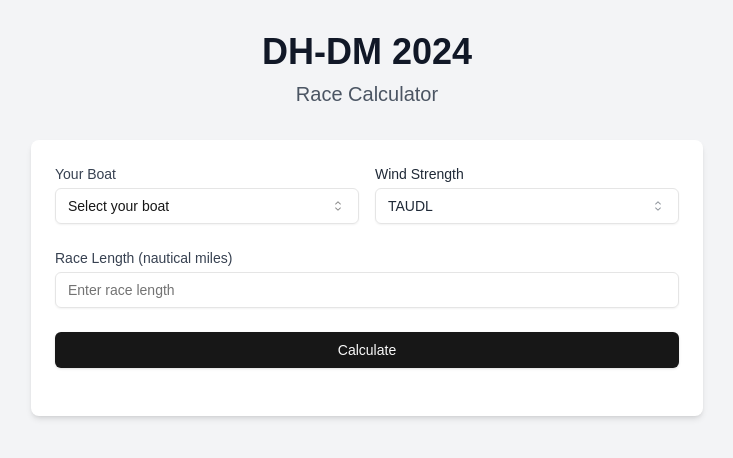
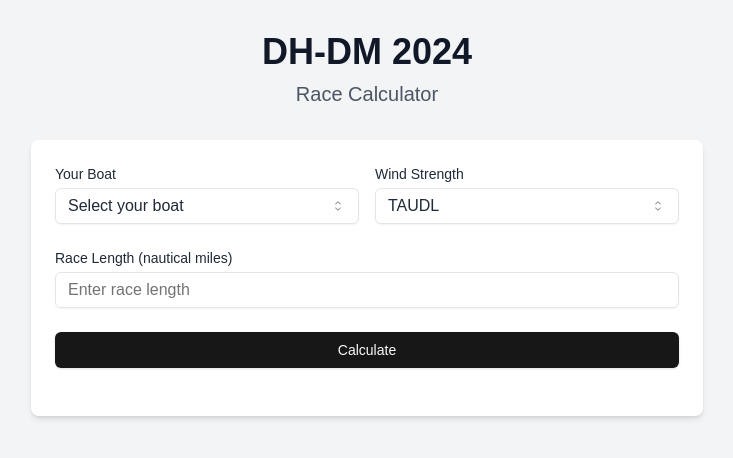
Before and after one commit to lukasmohr/dh-calculator, a Next.js app: page / in a window 1280 px wide. Shown: the top 458 px of the page, without its empty margins (273-1006 px from the left). Built offline with nearby package versions, Linux system fonts and the light colour scheme.

Commit message:
dropdown placeholder color

```diff
--- a/src/app/components/RaceCalculator.tsx
+++ b/src/app/components/RaceCalculator.tsx
@@ -108,10 +108,10 @@ export default function RaceCalculator() {
       <div className="max-w-2xl mx-auto bg-white shadow-md rounded-lg p-6">
         <div className="grid grid-cols-1 md:grid-cols-2 gap-4 mb-6">
           <div>
-            <label className="block text-sm font-medium text-gray-700 mb-1">Your Boat</label>
+            <label className="block text-sm font-medium text-gray-800 mb-1">Your Boat</label>
             <Select onValueChange={(value) => setSelectedBoat(value as BoatName)}>
-              <SelectTrigger className="w-full">
-                <SelectValue placeholder="Select your boat" />
+              <SelectTrigger className="w-full text-gray-800 !text-opacity-100 text-base">
+                <SelectValue placeholder="Select your boat" className="text-gray-800 !text-opacity-100" />
               </SelectTrigger>
               <SelectContent>
                 {Object.keys(boatRatings.TAUDL).map((boat) => (
@@ -123,9 +123,9 @@ export default function RaceCalculator() {
             </Select>
           </div>
           <div>
-            <label className="block text-sm font-medium text-gray-800 placeholder:text-grey-800 mb-1">Wind Strength</label>
+            <label className="block text-sm font-medium text-gray-800 mb-1">Wind Strength</label>
             <Select onValueChange={(value) => setWindStrength(value as WindStrength)} defaultValue="TAUDL">
-              <SelectTrigger className="w-full text-gray-800 !text-opacity-100">
+              <SelectTrigger className="w-full text-gray-800 !text-opacity-100 text-base">
                 <SelectValue placeholder="Select wind strength" className="text-gray-800 !text-opacity-100" />
               </SelectTrigger>
               <SelectContent>
@@ -137,14 +137,14 @@ export default function RaceCalculator() {
           </div>
         </div>
         <div className="mb-6">
-          <label htmlFor="raceLength" className="block text-sm font-medium text-gray-700 mb-1">Race Length (nautical miles)</label>
+          <label htmlFor="raceLength" className="block text-sm font-medium text-gray-800 mb-1">Race Length (nautical miles)</label>
           <Input
             id="raceLength"
             type="number"
             placeholder="Enter race length"
             value={raceLength}
             onChange={(e) => setRaceLength(e.target.value)}
-            className="text-gray-800 placeholder-gray-800" // Add this line
+            className="text-gray-800 placeholder-gray-500 text-base" // Add text-base here
           />
         </div>
         <Button onClick={calculateTimeDifferences} className="w-full mb-6">
```
